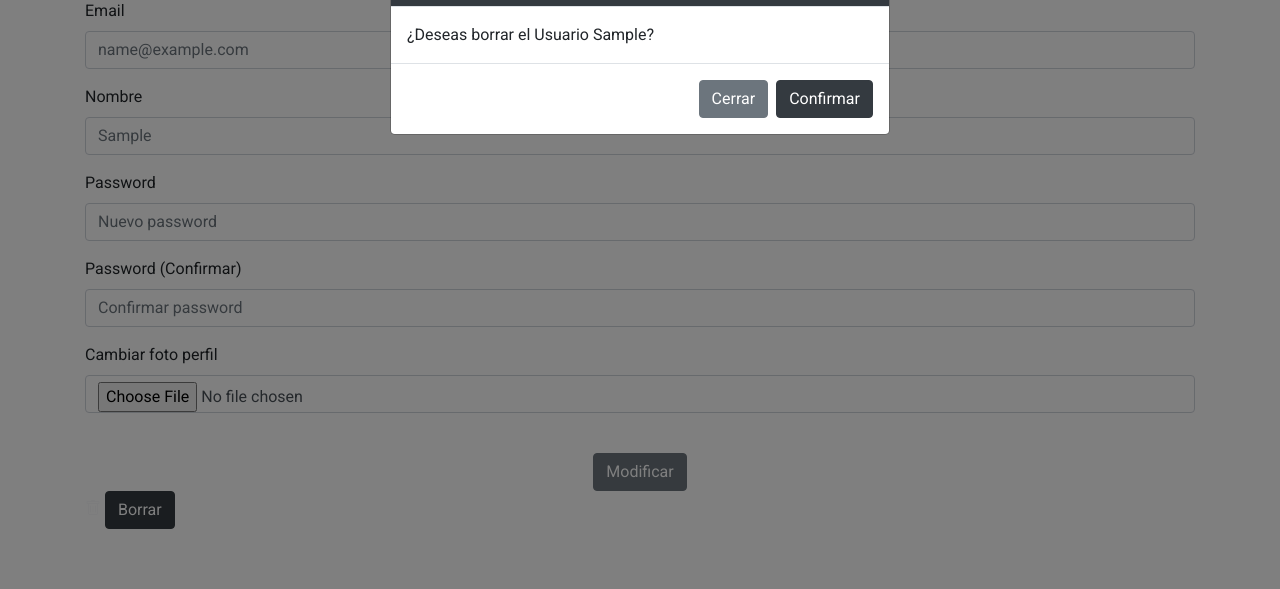
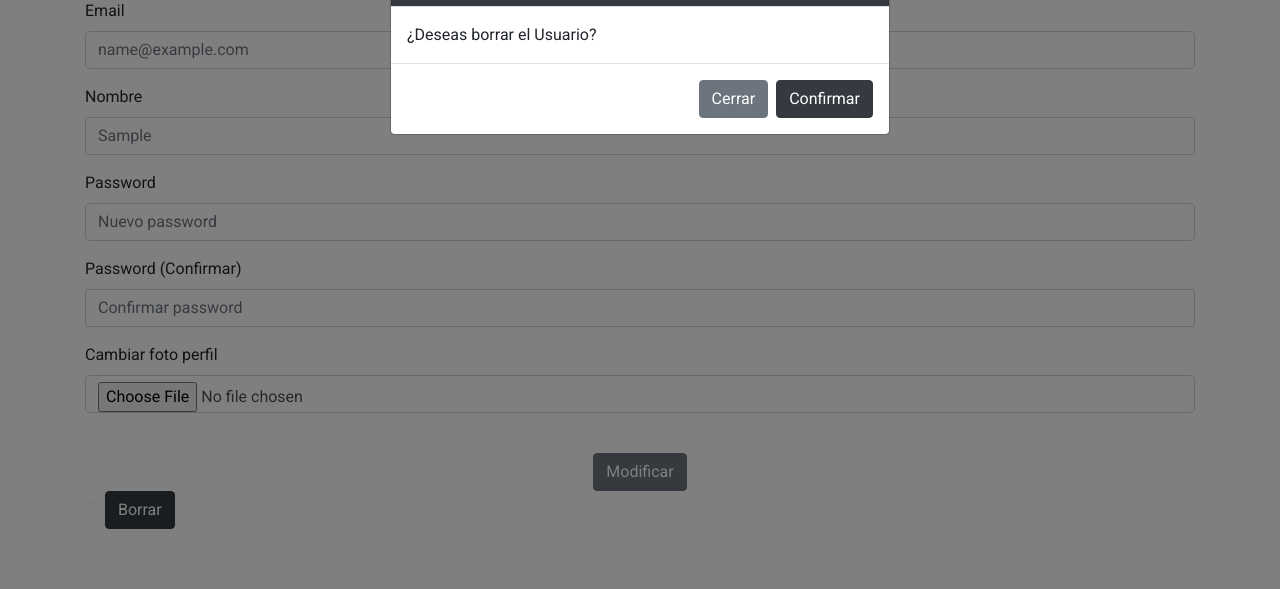
Before and after one commit to Pusebe/Tournaments-track-stadistics, a Flask app: page /dashboard/edit-users in a window 1280 px wide, after a click on "Borrar". Shown: the part 511-1100 px from the top of the page. Run offline with Flask 3, Linux system fonts and the light colour scheme; the visitor is signed in with stand-in values (Sample User, id 1); data comes from the database, SQL or seed files in the repository; parts of the project's set-up code (start-up, migrations or seed data) failed here and were passed over; some libraries are stand-ins or nearby versions.

Commit message:
modified:   website/static/admin_edit_users.js 	modified:   website/templates/edit_users.html

```diff
--- a/website/static/admin_edit_users.js
+++ b/website/static/admin_edit_users.js
@@ -32,6 +32,13 @@ function select_user(userId){
       // Actualiza la imagen de perfil si está disponible
       $('#profileImage').attr('src', '/static/images/' + response.user_id + '/' + response.photo);
       form.action = ""
+    // Actualiza el título del modal con el nombre del usuario
+    $('#exampleModalLongTitle').text('Borrar ' + response.user_id.first_name);
+    // Actualiza el texto del cuerpo del modal
+    $('#delete-user .modal-body').text('¿Deseas borrar el usuario ' + response.user_id.first_name + '?');
+    // Actualiza el atributo onclick del botón "Confirmar" con el ID del usuario
+    $('#delete-user .modal-footer button[data-dismiss="modal"]').attr('onclick', 'delete_user(' + response.user_id + ')');
+
     },
     error: function(xhr, status, error) {
       console.error('Error al obtener los datos del usuario:', error);
--- a/website/templates/edit_users.html
+++ b/website/templates/edit_users.html
@@ -107,17 +107,17 @@ content %}
   <div class="modal-dialog modal-dialog-centered" role="document">
     <div class="modal-content">
       <div class="modal-header bg-dark">
-        <h5 class="modal-title text-light" id="exampleModalLongTitle">Borrar {{user.first_name}}</h5>
+        <h5 class="modal-title text-light" id="exampleModalLongTitle">Borrar</h5>
         <button type="button" class="close text-light" data-dismiss="modal" aria-label="Close">
           <span aria-hidden="true">&times;</span>
         </button>
       </div>
       <div class="modal-body">
-        ¿Deseas borrar el Usuario {{user.first_name}}?
+        ¿Deseas borrar el Usuario?
       </div>
       <div class="modal-footer">
         <button type="button" class="btn btn-secondary" data-dismiss="modal">Cerrar</button>
-        <button type="button" data-dismiss="modal" onclick="delete_user({{user.id}})" class="btn btn-dark">Confirmar</button>
+        <button type="button" data-dismiss="modal" class="btn btn-dark">Confirmar</button>
       </div>
     </div>
   </div>
```
